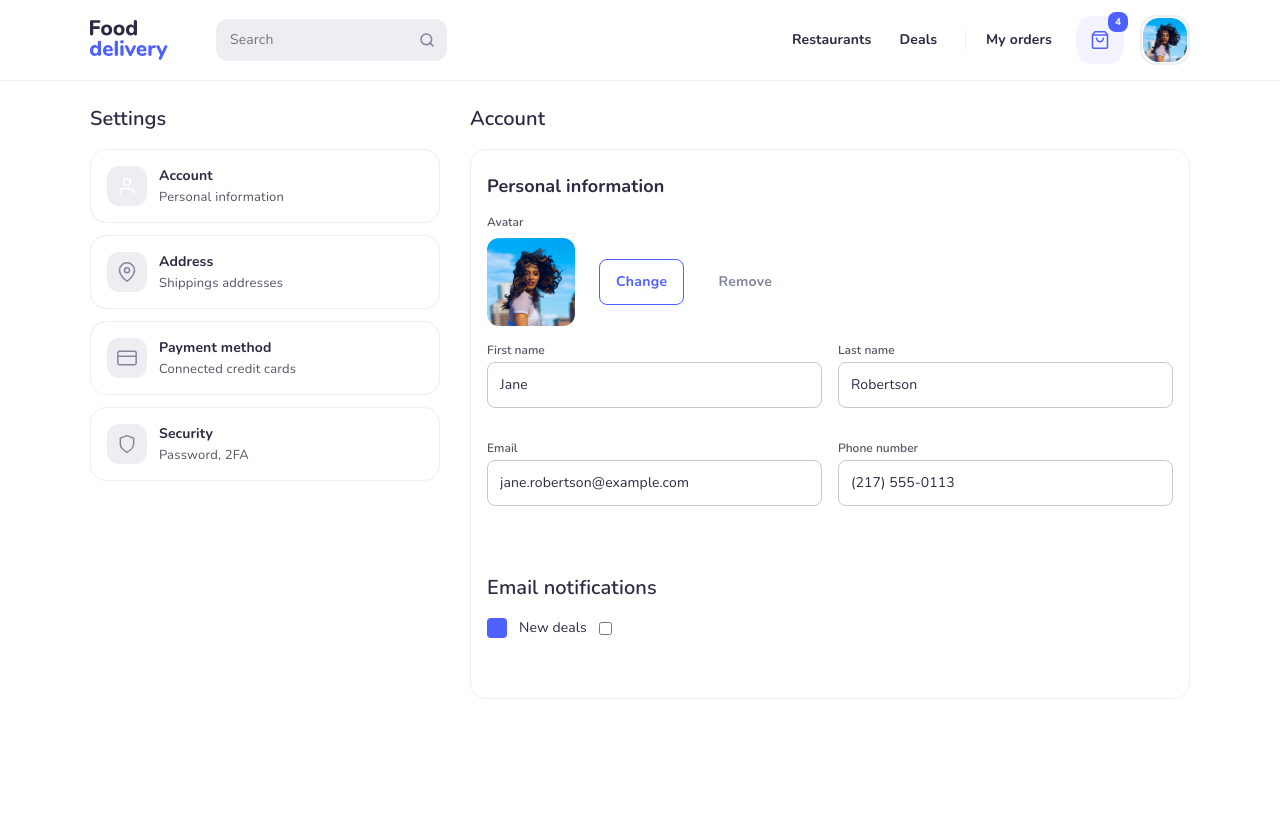
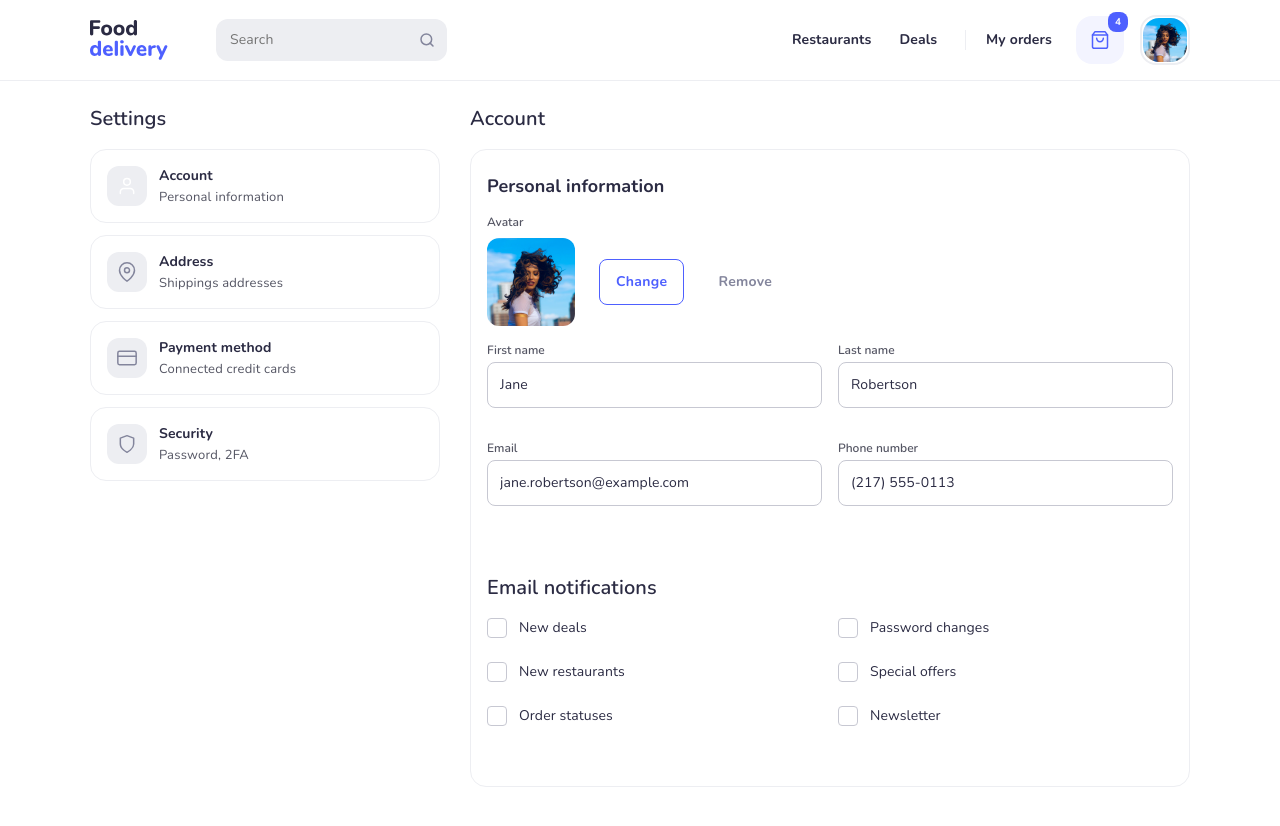
Before and after one commit to analebyodkina/VITE-react-delivery, a React (Vite) app: page /profile in a window 1280 px wide. Shown: the top 826 px of the page. Built offline with nearby package versions, Linux system fonts and the light colour scheme.

Commit message:
added props to checbox component

```diff
--- a/src/components/UI/Checkbox/Checkbox.jsx
+++ b/src/components/UI/Checkbox/Checkbox.jsx
@@ -1,12 +1,13 @@
 
+import CheckIcon from "../../icons/CheckIcon";
 import "./Checkbox.scss";
 
 const Checkbox = (props) => {
     return (
       <label className="checkbox">
-         <span className="checkbox__mark"></span>
-         <span className="checkbox__text">New deals</span>
-         <input type="checkbox" className="checkbox__input"/>
+         <span className="checkbox__text">{props.title}</span>
+         <input type="checkbox" className="checkbox__input" />
+         <span className="checkbox__mark"><CheckIcon /></span>
 
       </label>
     )
--- a/src/components/UI/Checkbox/Checkbox.scss
+++ b/src/components/UI/Checkbox/Checkbox.scss
@@ -8,17 +8,32 @@
     &__text {
         @include text ($ff, 14rem, 20rem, 400, $color-titles);
         letter-spacing: 0.1px;
+        order: 2;
     }
-
-    &__input {
-    }
-
     &__mark {
+        order: 1;
         width: 20rem;
         height: 20rem;
-        background: $color-primary;
+        border: 1rem solid $input-border;
+        outline: 0;
+        background: transparent;
         border-radius: 4rem;
-        display: block;
+        @include flex-center;
         transition: $transition;
+        cursor: pointer;
+        svg {
+            transition: $transition;
+            opacity: 0;
+        }
+    }
+    &__input {
+        display: none;
+        &:checked ~ .checkbox__mark  {
+            background: $color-primary;
+            border: 1rem solid $color-primary
+        }
+        &:checked ~ .checkbox__mark svg {
+            opacity: 1;
+        }
     }
 }
--- /dev/null
+++ b/src/components/icons/CheckIcon.jsx
@@ -0,0 +1,12 @@
+const CheckIcon = () => {
+    return (
+        <>
+          <svg width="12" height="12" viewBox="0 0 12 12" fill="none" xmlns="http://www.w3.org/2000/svg">
+            <path d="M10 3.5L4.5 9L2 6.5" stroke="white" strokeWidth="2" strokeLinecap="round" strokeLinejoin="round"/>
+            </svg>
+
+        </>
+    )
+  }
+
+  export default CheckIcon
--- a/src/components/profileComponents/Notifications/Notifications.jsx
+++ b/src/components/profileComponents/Notifications/Notifications.jsx
@@ -7,7 +7,12 @@ const Notifications = () => {
      <div className="notifications">
       <div className="title notifications__title">Email notifications</div>
       <div className="notifications__row">
-        <Checkbox />
+        <Checkbox title="New deals"/>
+        <Checkbox title="Password changes"/>
+        <Checkbox title="New restaurants"/>
+        <Checkbox title="Special offers"/>
+        <Checkbox title="Order statuses"/>
+        <Checkbox title="Newsletter"/>
       </div>
 
 
--- a/src/components/profileComponents/Notifications/Notifications.scss
+++ b/src/components/profileComponents/Notifications/Notifications.scss
@@ -5,6 +5,7 @@
     &__row {
         display: grid;
         grid-template-columns: repeat(2, 1fr);
+        justify-content: start;
         column-gap: 16rem;
         row-gap: 24rem;
         margin-bottom: 36rem;
```
